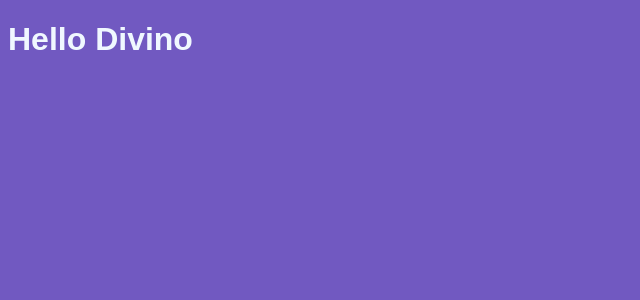
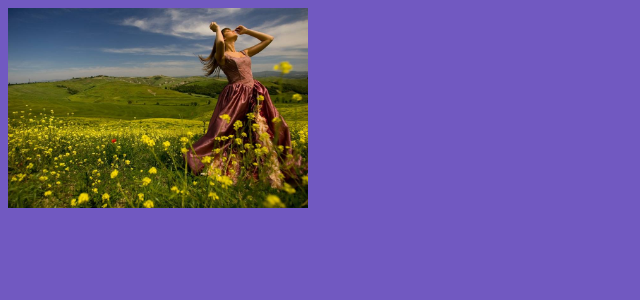
Before and after one commit to cyberlinkrv/NodeJS_ReactJS_React_Native_front, a React app: page / in a window 1280 px wide. Shown: the top 300 px of the page, without its empty margins (0-640 px from the left). Built offline with nearby package versions, Linux system fonts and the light colour scheme.

Commit message:
Importando arquivos de imagens

```diff
--- a/src/App.js
+++ b/src/App.js
@@ -1,8 +1,9 @@
 import React from 'react';
 import './App.css';
+import profile from './assest/David.jpg';
 
 function App() {
-  return <h1>Hello Divino</h1>
+  return <img width='300' src={profile} />
 }
 
 export default App;
--- a/webpack.config.js
+++ b/webpack.config.js
@@ -25,6 +25,11 @@ module.exports = {
           {loader: 'style-loader'},
           {loader: 'css-loader'},
         ]
+      }, {
+        test: /.*\.(gif|png|jpe?g)$/i,
+        use: {
+          loader: 'file-loader'
+        }
       }
     ]
   }
```
Also changed, not shown: src/assest/David.jpg (added).
